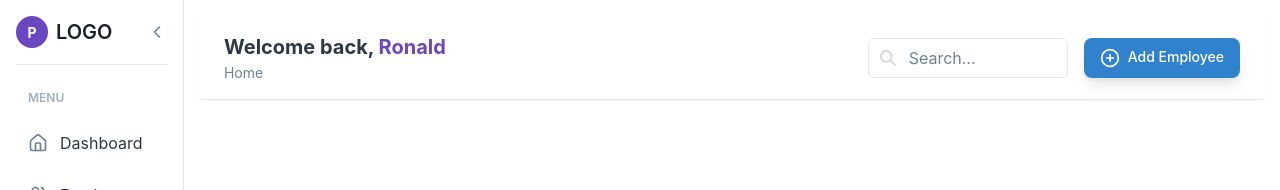
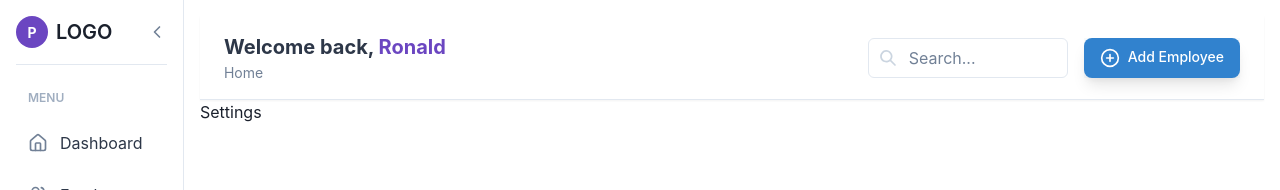
Before and after one commit to Markjonel02/human-resource-information-system, a React (Vite) app in the folder Frontend/: page /settings in a window 1280 px wide. Shown: the top 190 px of the page. Built offline with nearby package versions, Linux system fonts and the light colour scheme.

Commit message:
working on the settings

```diff
--- a/Frontend/src/App.jsx
+++ b/Frontend/src/App.jsx
@@ -18,6 +18,7 @@ const Payroll = lazy(() => import("./routes/payroll/Payroll"));
 const Documents = lazy(() => import("./routes/Documents"));
 const Monitoring = lazy(() => import("./routes/Monitoring"));
 const TimeIn = lazy(() => import("../src/routes/user/TimeIn"));
+const Settings = lazy(() => import("../src/routes/user/Settings"));
 /*const AppsAndIntegration = lazy(() => import("./routes/AppsAndIntegration"));
 const Settings = lazy(() => import("./routes/Settings"));
 const HelpAndSupport = lazy(() => import("./routes/HelpAndSupport")); */
@@ -76,9 +77,7 @@ const App = () => {
                   <Route path="/documents" element={<Documents />} />
                   <Route path="/monitoring" element={<Monitoring />} />
                   <Route path="/timein" element={<TimeIn />} />
-                  {/*  <Route path="/apps" element={<AppsAndIntegration />} />
-                    <Route path="/settings" element={<Settings />} />
-                    <Route path="/help" element={<HelpAndSupport />} /> */}
+                  <Route path="/settings" element={<Settings />} />
                 </Routes>
               </Suspense>
             </Box>
--- /dev/null
+++ b/Frontend/src/routes/user/Settings.jsx
@@ -0,0 +1,7 @@
+import React from "react";
+import { Box } from "@chakra-ui/react";
+const Settings = () => {
+  return <Box>Settings</Box>;
+};
+
+export default Settings;
```
